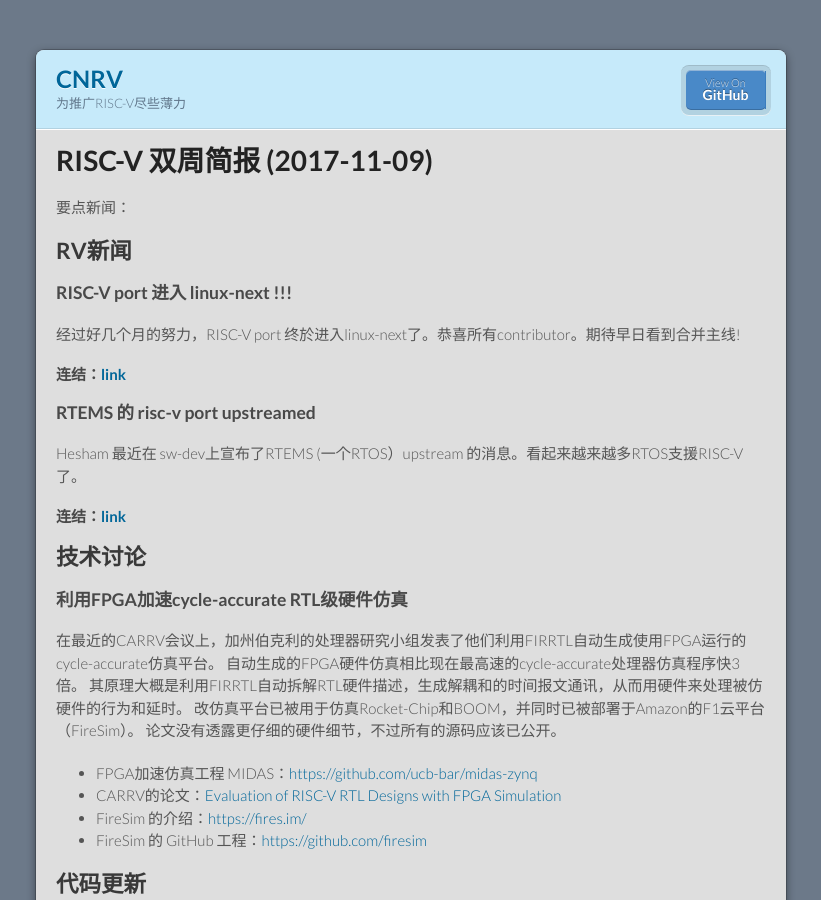
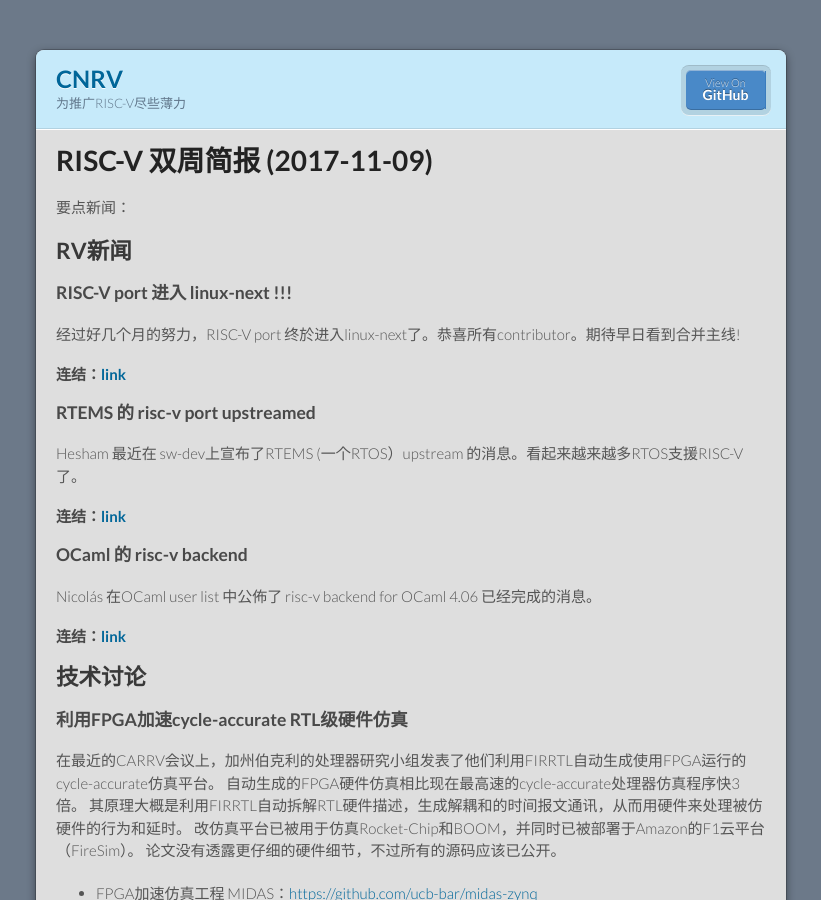
Before and after one commit to cnrv/home, a Jekyll site: the page built from bi-week-rpts/2017-11-09.md, in a window 1280 px wide and 900 px high. Shown: the whole window, without its empty margins (229-1050 px from the left). Built offline with Jekyll 4.4.1, drawn with Linux system fonts in a browser that asks for light colours; Markdown is read by kramdown in place of the engine named in the settings; comment, search, counter and statistics services are not loaded; our own code applies the rules of GitHub Pages for plain Markdown files.

Commit message:
加入ocaml的消息

```diff
--- a/bi-week-rpts/2017-11-09.md
+++ b/bi-week-rpts/2017-11-09.md
@@ -18,6 +18,11 @@
 Hesham 最近在 sw-dev上宣布了RTEMS (一个RTOS）upstream 的消息。看起来越来越多RTOS支援RISC-V了。
 
 #### 连结：[link](https://groups.google.com/a/groups.riscv.org/d/msgid/sw-dev/45FC13E809C9A942BC515F7A1E7E7D7AFAB02AF4%40sjsrvexchmbx2.microsemi.net)
+
+### OCaml 的 risc-v backend
+Nicolás 在OCaml user list 中公佈了 risc-v backend for OCaml 4.06 已经完成的消息。
+
+#### 连结：[link](https://groups.google.com/a/groups.riscv.org/d/msgid/sw-dev/CAPunWhCDas15n099ih%2BFt%3DeiijG4ee-kG3%2B4f8%3DG1eVR3PAapg%40mail.gmail.com?utm_medium=email&utm_source=footer)
 
 ## 技术讨论
 
```
